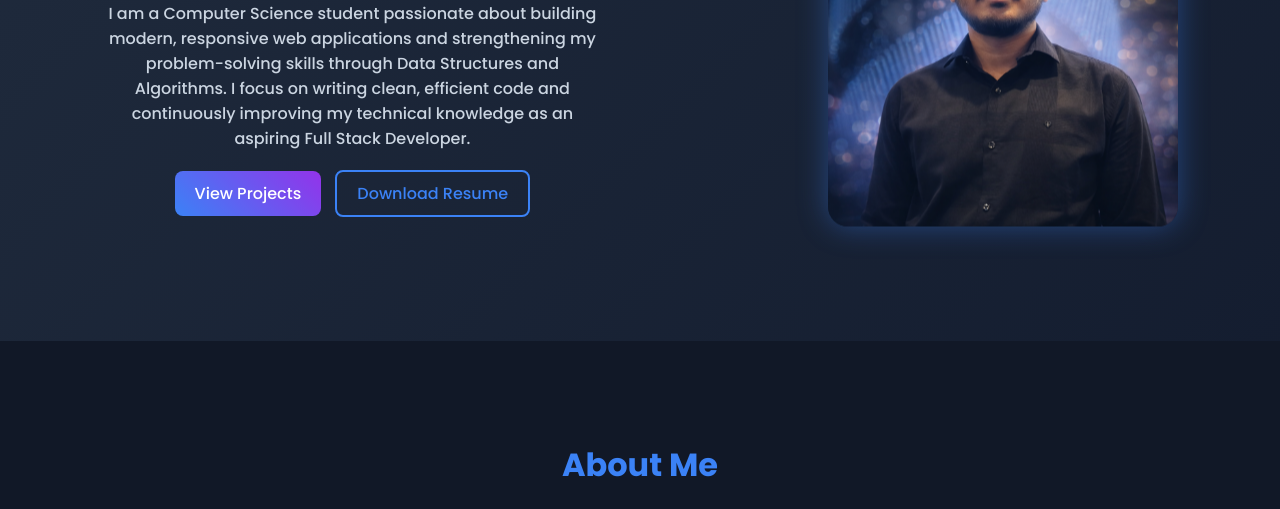
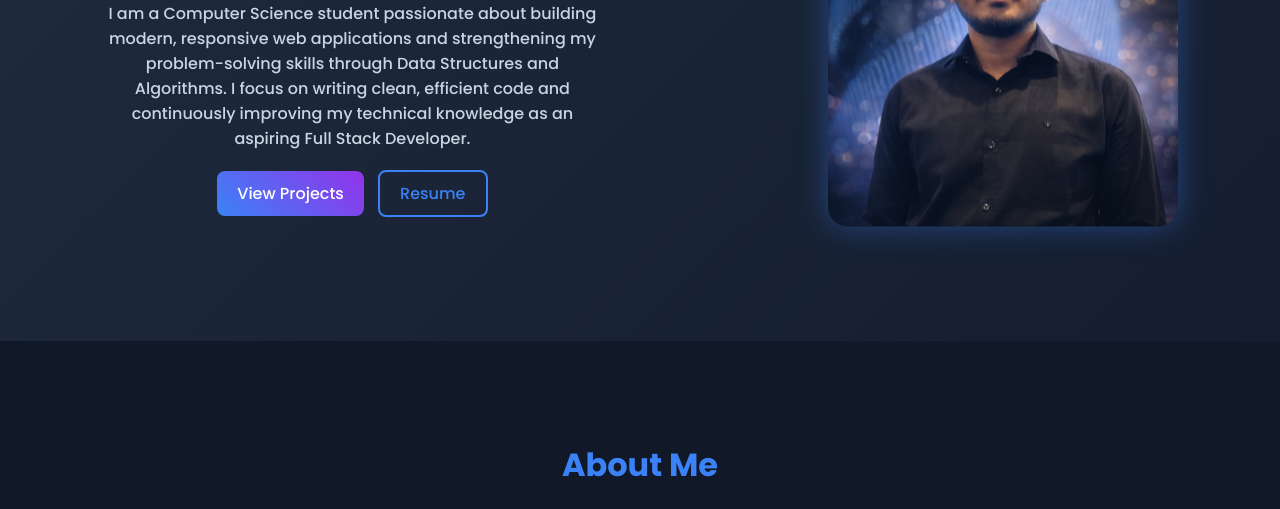
Before and after one commit to prakhar-2818/portfolio, a plain HTML site: page index.html in a window 1280 px wide. Shown: the part 291-800 px from the top of the page. Drawn offline with Linux system fonts and the light colour scheme.

Commit message:
Update index.html

```diff
--- a/index.html
+++ b/index.html
@@ -30,7 +30,7 @@
             <p>I am a Computer Science student passionate about building modern, responsive web applications and strengthening my problem-solving skills through Data Structures and Algorithms. I focus on writing clean, efficient code and continuously improving my technical knowledge as an aspiring Full Stack Developer.</p>
             <div class="hero-buttons">
                 <a href="#projects" class="btn">View Projects</a>
-                <a href="#" class="btn-outline">Download Resume</a>
+                <a href="#" class="btn-outline">Resume</a>
             </div>
         </div>
         <div class="hero-img">
@@ -179,4 +179,5 @@
     </footer>
 
 </body>
+
 </html>
```
